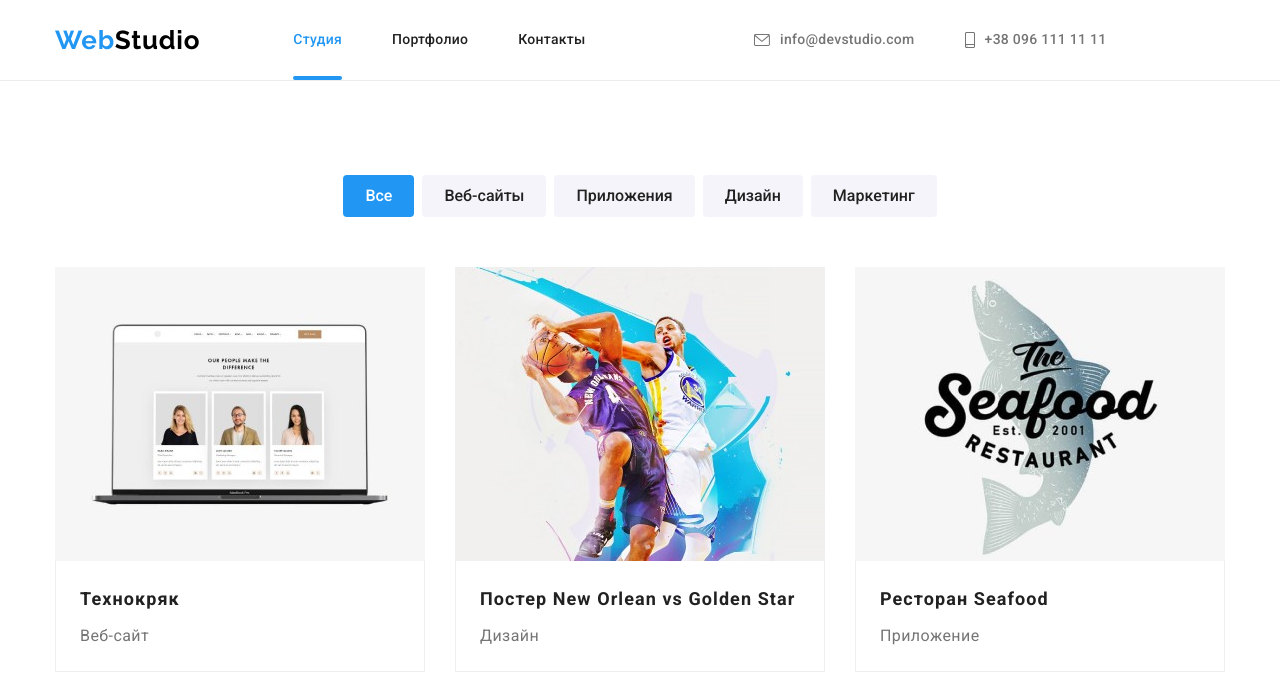
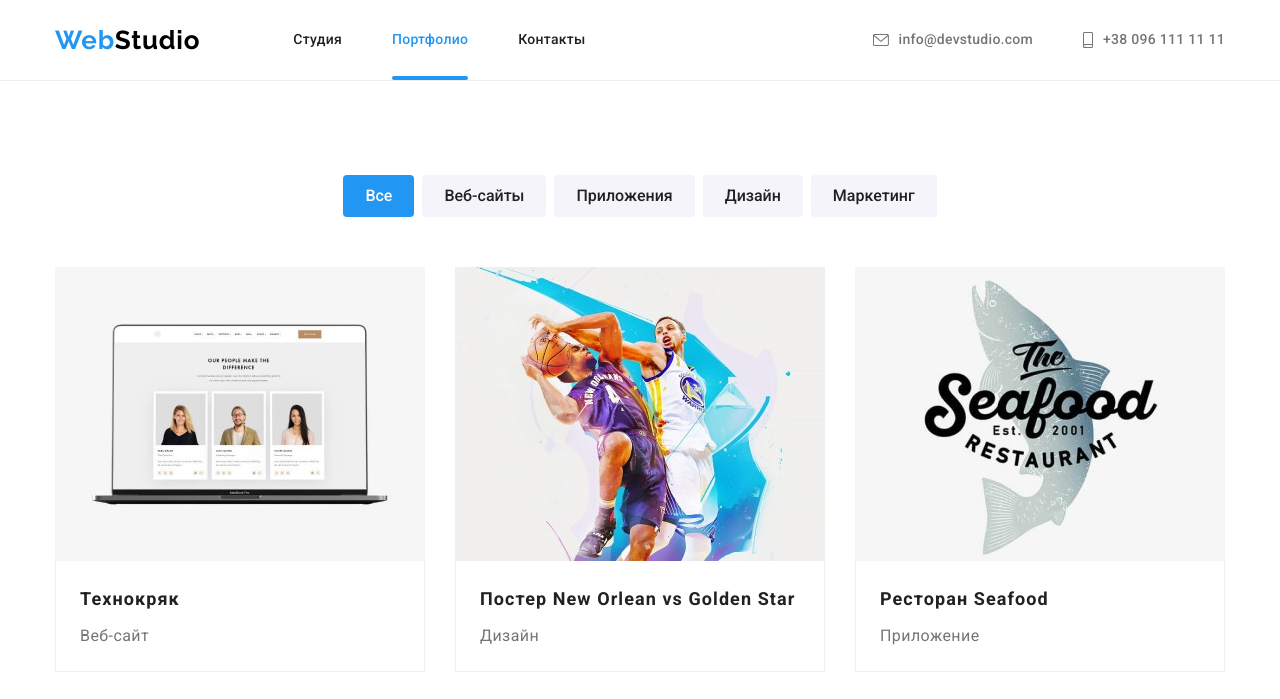
Before and after one commit to YuriiHolovchenko/goit-markup-hw-08, a plain HTML site: page portfolio.html in a window 1280 px wide. Shown: the top 699 px of the page. Drawn offline with nearby package versions, Linux system fonts and the light colour scheme.

Commit message:
fixed the portfolio buttoons

```diff
--- a/portfolio.html
+++ b/portfolio.html
@@ -39,10 +39,10 @@
           <div class="navigation__container">
             <ul class="navigation__list list">
               <li class="navigation__item">
-                        <a class="navigation__link navigation__link--current" href="./index.html">Студия</a>
+                        <a class="navigation__link" href="./index.html">Студия</a>
                       </li>
                       <li class="navigation__item">
-                        <a class="navigation__link" href="./portfolio.html">Портфолио</a>
+                        <a class="navigation__link navigation__link--current" href="./portfolio.html">Портфолио</a>
                       </li>
                       <li class="navigation__item">
                         <a class="navigation__link" href="#contacts">Контакты</a>
@@ -67,10 +67,8 @@
                   +38 096 111 11 11</a>
               </li>
             </ul>
-          </div>
           <!-- Соц мережі -->
-          <div class="social-links__container">
-          <ul class="social-links__list  list">
+            <ul class="social-links__list  list">
           <li class="social-links__item">
             <a class="social-links__link" href="" target="_blank" rel="noopener noreferrer" aria-label="Instagram">
               instagram
--- a/sass/base/_card.set.scss
+++ b/sass/base/_card.set.scss
@@ -1,6 +1,7 @@
 .grid {
     display: flex;
     flex-wrap: wrap;
+    justify-content: center;
     gap: var(--indent);
 }
 
--- a/sass/base/_container.scss
+++ b/sass/base/_container.scss
@@ -5,14 +5,19 @@
     margin-left: auto;
     margin-right: auto;
 
+    // width: 100%;
+    // display: flex;
+    // // display: block;
+    // // align-items: center;
+
     @include mq(mobile){
-        width: 480px;
+        max-width: 480px;
     }
     @include mq(tablet){
-        width: 768px;
+        max-width: 768px;
     }
     @include mq(desktop){
-        width: 1200px;
+        max-width: 1200px;
     }
 
 
--- a/sass/components/_menu.scss
+++ b/sass/components/_menu.scss
@@ -13,7 +13,7 @@
         display: none;
 
         position: absolute;
-        top: 100%;
+        top: 70%;
         left: 0;
         width: 100%;
         height: 100vh;
--- a/sass/components/_subscribe.scss
+++ b/sass/components/_subscribe.scss
@@ -28,9 +28,11 @@
 
 .subscribe-form__input {
 
-    width: 450px;
+    width: 90vw;
+    max-width: 450px;
     height: 50px;
     padding-left: 16px;
+
     @include mq(desktop){
         width: 358px;
     }
@@ -71,9 +73,11 @@
 
 .subscribe-form__btn {
     position: relative;
+    padding: 10px 60px 10px 30px;
 
-    margin: 0 0 0 12px;
-    padding: 10px 60px 10px 30px;
+    @include mq(tablet){
+        margin: 0 0 0 12px;
+    }
 }
 
 .subscribe-form__btn-icon {
--- a/sass/layouts/_portfolio.scss
+++ b/sass/layouts/_portfolio.scss
@@ -4,8 +4,14 @@
 /* ============================== */
 
 .portfolio {
-    padding-top: 94px;
-    padding-bottom: 94px;
+    padding-top: 60px;
+    padding-bottom: 60px;
+
+    @include mq(desktop) {
+        padding-top: 94px;
+        padding-bottom: 94px;
+    }
+
 }
 
 /* Портфолио - кнопки */
@@ -43,14 +49,31 @@
     background-color: var(--accent-color);
 }
 .portfolio__btn-list{
+
     display: flex;
+    flex-wrap: wrap;
+    justify-content: flex-start;
     align-items: center;
+    margin-bottom: 25px;
+
+
+    @include mq(tablet){
     justify-content: center;
-    margin-bottom: 50px;
+    margin-bottom: 30px;
+    }
+        @include mq(desktop) {
+            justify-content: center;
+            margin-bottom: 50px;
+        }
 }
+
 .portfolio__btn-item{
     margin-right: 8px;
+    margin-bottom: 15px;
 
+    @include mq(tablet){
+        margin-bottom: 0;
+    }
     &:last-child {
         margin-right: 0;
     }
@@ -62,6 +85,7 @@
 .portfolio-card__list{
     @include mq(mobile-only) {
             --items: 1;
+            --indent: 0;
         }
 
         @include mq(tablet) {
@@ -74,6 +98,7 @@
 }
 .portfolio-card__item{
     background: var(--primary-bg-color);
+    margin-bottom: 30px;
 }
 .portfolio-card__link {
     text-decoration: none;
```
Also changed, not shown: css/main.css, css/main.min.css, 2 other files.
